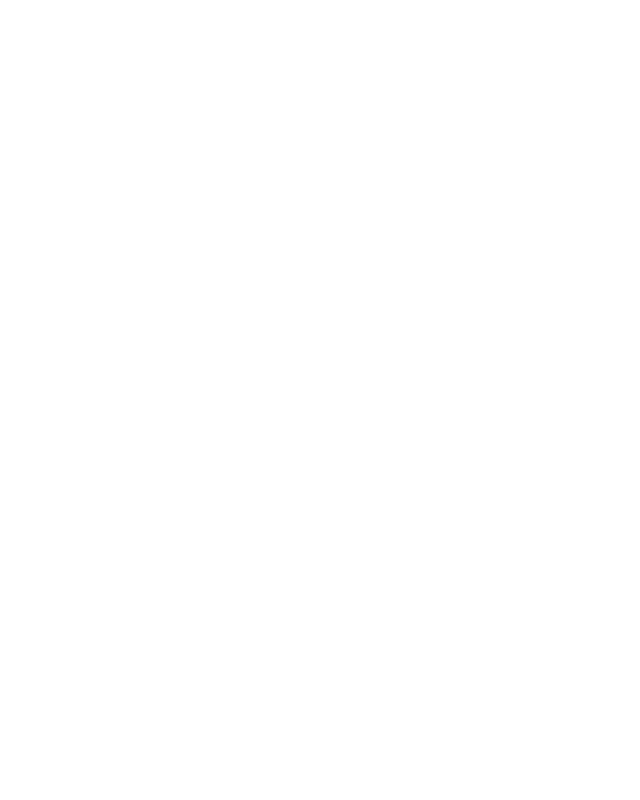
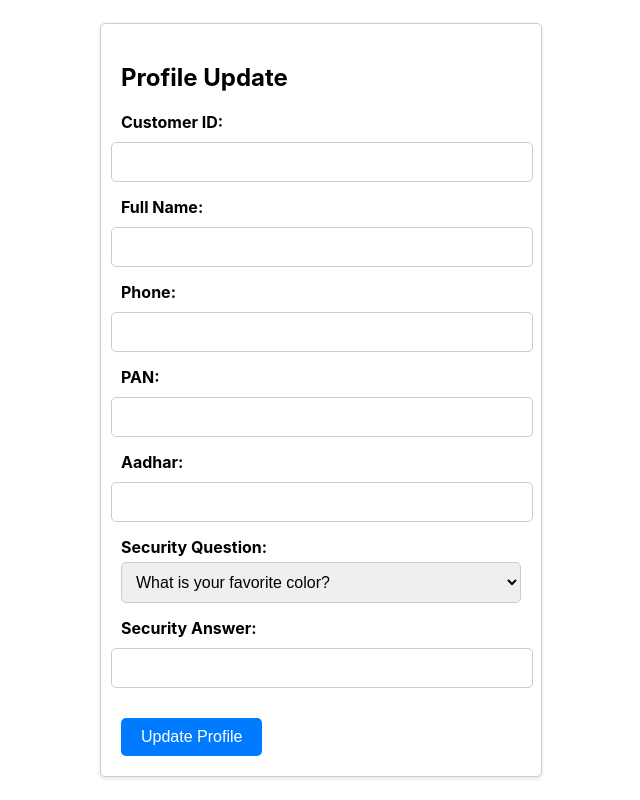
Before and after one commit to MagnumOpusSirius/capstone-bank-app, a React (Create React App) app in the folder frontend/bank-app-ui/: page /view-profile in a window 1280 px wide. Before the commit this address had no page. Shown: the whole page, without its empty margins (319-959 px from the left). Built offline with nearby package versions, Linux system fonts and the light colour scheme.

Commit message:
i have implemented the profile view/update

```diff
--- a/frontend/bank-app-ui/src/App.js
+++ b/frontend/bank-app-ui/src/App.js
@@ -5,13 +5,14 @@
 import ForgetPassword from "./Component/Forget_Password/forget";
 import Staff from "./Component/Staff_Login/staff";
 import Dashboard from "./Component/Dashboard/Dashboard";
-import NavigationMenu from "./Component/Dashboard/NavigationMenu";
-import AccountList from "./Component/Dashboard/AccountList";
+// import NavigationMenu from "./Component/Dashboard/NavigationMenu";
+// import AccountList from "./Component/Dashboard/AccountList";
 import CreateAccountForm from "./Component/account/CreateAccountForm";
 import BeneficiaryList from "./Component/beneficiary/BeneficiaryList";
+import ProfileUpdate from "./Component/profile/ProfileUpdate";
 function App() {
   const customerId = localStorage.getItem("customerId");
-  console.log("customerId in app.js:", customerId);
+  // console.log("customerId in app.js:", customerId);
   return (
     <div>
       <Routes>
@@ -28,6 +29,7 @@
           path="/beneficiary-list/:customerId"
           element={<BeneficiaryList customerId={customerId} />}
         />
+        <Route path="/view-profile" element={<ProfileUpdate />} />
       </Routes>
     </div>
   );
--- /dev/null
+++ b/frontend/bank-app-ui/src/Component/profile/ProfileUpdate.css
@@ -0,0 +1,53 @@
+/* Center the form on the page */
+.profile-update {
+    display: flex;
+    justify-content: center;
+    align-items: center;
+    height: 100vh;
+  }
+
+  /* Style the form container */
+  .profile-form {
+    width: 400px;
+    padding: 20px;
+    border: 1px solid #ccc;
+    border-radius: 5px;
+    background: #fff;
+    box-shadow: 0 2px 4px rgba(0, 0, 0, 0.1);
+  }
+
+  /* Style form headings */
+  h2 {
+    font-size: 24px;
+    margin-bottom: 20px;
+  }
+
+  /* Style form inputs and labels */
+  label {
+    display: block;
+    font-weight: bold;
+    margin-bottom: 5px;
+  }
+
+  input[type="text"],
+  select {
+    width: 100%;
+    padding: 10px;
+    margin-bottom: 15px;
+    border: 1px solid #ccc;
+    border-radius: 5px;
+  }
+
+  /* Style the submit button */
+  button[type="submit"] {
+    background: #007BFF;
+    color: #fff;
+    padding: 10px 20px;
+    border: none;
+    border-radius: 5px;
+    cursor: pointer;
+  }
+
+  button[type="submit"]:hover {
+    background: #0056b3;
+  }
--- /dev/null
+++ b/frontend/bank-app-ui/src/Component/profile/ProfileUpdate.js
@@ -0,0 +1,127 @@
+import axios from "axios";
+import React, { useState } from "react";
+import "./ProfileUpdate.css";
+function ProfileUpdate() {
+  const [profileData, setProfileData] = useState({
+    customerId: localStorage.getItem("customerId"), //set the customer id from local storage, which is not editable
+    fullName: "",
+    phone: "",
+    pan: "",
+    aadhar: "",
+    secretQuestion: "question1",
+    secretAnswer: "",
+  });
+
+  // Use localStorage to retrieve and set the customer ID
+  //   const customerId = localStorage.getItem("customerId");
+  //   setProfileData({ ...profileData, customerId });
+
+  //define a function to handle the input change:
+  function handleInputChange(event) {
+    const { name, value } = event.target;
+    setProfileData((prevData) => ({
+      ...prevData,
+      [name]: value,
+    }));
+  }
+  //define a function to handle the form submission:
+  function handleFormSubmit(event) {
+    event.preventDefault(); //prevent default form submission behavior
+    //perform the form submission logic here
+    //send a request to update the profile data:
+    axios
+      .put(
+        `http://localhost:8086/api/customer/${profileData.customerId}`,
+        profileData
+      )
+      .then((response) => {
+        if (response.status === 200) {
+          alert("Profile updated successfully!");
+        } else {
+          alert("Failed to update profile.");
+        }
+      })
+      .catch((error) => {
+        console.error("Error updating profile:", error);
+        alert("Failed to update profile.");
+      });
+  }
+  return (
+    <div className="profile-update">
+      <div className="profile-form">
+        <h2>Profile Update</h2>
+        <form onSubmit={handleFormSubmit}>
+          <div>
+            <label>Customer ID:</label>
+            <input
+              type="text"
+              className="readonly"
+              value={profileData.customerId}
+              readOnly
+            />
+          </div>
+          <div>
+            <label>Full Name:</label>
+            <input
+              type="text"
+              name="fullName"
+              value={profileData.fullName}
+              onChange={handleInputChange}
+            />
+          </div>
+          <div>
+            <label>Phone:</label>
+            <input
+              type="text"
+              name="phone"
+              value={profileData.phone}
+              onChange={handleInputChange}
+            />
+          </div>
+          <div>
+            <label>PAN:</label>
+            <input
+              type="text"
+              name="pan"
+              value={profileData.pan}
+              onChange={handleInputChange}
+            />
+          </div>
+          <div>
+            <label>Aadhar:</label>
+            <input
+              type="text"
+              name="aadhar"
+              value={profileData.aadhar}
+              onChange={handleInputChange}
+            />
+          </div>
+          <div>
+            <label>Security Question:</label>
+            <select
+              name="secretQuestion"
+              value={profileData.secretQuestion}
+              onChange={handleInputChange}
+            >
+              <option value="question1">What is your favorite color?</option>
+              <option value="question2">What is your pet's name?</option>
+              {/* Add more security questions here */}
+            </select>
+          </div>
+          <div>
+            <label>Security Answer:</label>
+            <input
+              type="text"
+              name="secretAnswer"
+              value={profileData.secretAnswer}
+              onChange={handleInputChange}
+            />
+          </div>
+          <button type="submit">Update Profile</button>
+        </form>
+      </div>
+    </div>
+  );
+}
+
+export default ProfileUpdate;
```
